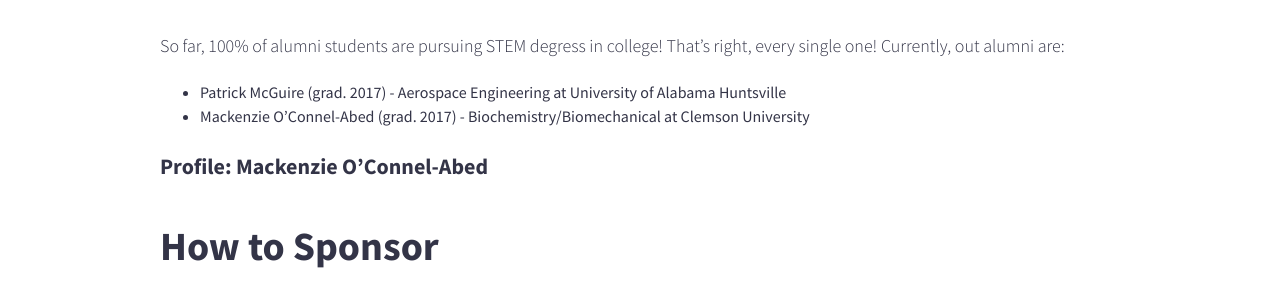
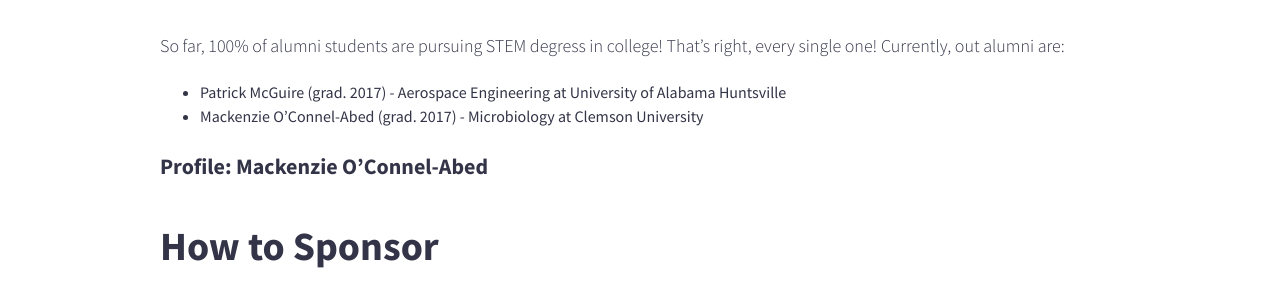
Before and after one commit to mannrobo/mannrobo.github.io, a Jekyll site: the page built from sponsor.md, in a window 1280 px wide and 900 px high, scrolled down 1393 px. Shown: the part 154-454 px from the top of the window. Built offline with Jekyll 4.4.1, drawn with Linux system fonts in a browser that asks for light colours.

Commit message:
Fix Kenzie's Major

```diff
--- a/sponsor.md
+++ b/sponsor.md
@@ -34,7 +34,7 @@ At Mann Robotics, we are building important career skills such as the design pro
 So far, 100% of alumni students are pursuing STEM degress in college! That's right, every single one! Currently, out alumni are:
 
 - Patrick McGuire (grad. 2017) - Aerospace Engineering at University of Alabama Huntsville
-- Mackenzie O'Connel-Abed (grad. 2017) - Biochemistry/Biomechanical at Clemson University
+- Mackenzie O'Connel-Abed (grad. 2017) - Microbiology at Clemson University
 
 ### Profile: Mackenzie O'Connel-Abed
 
```
